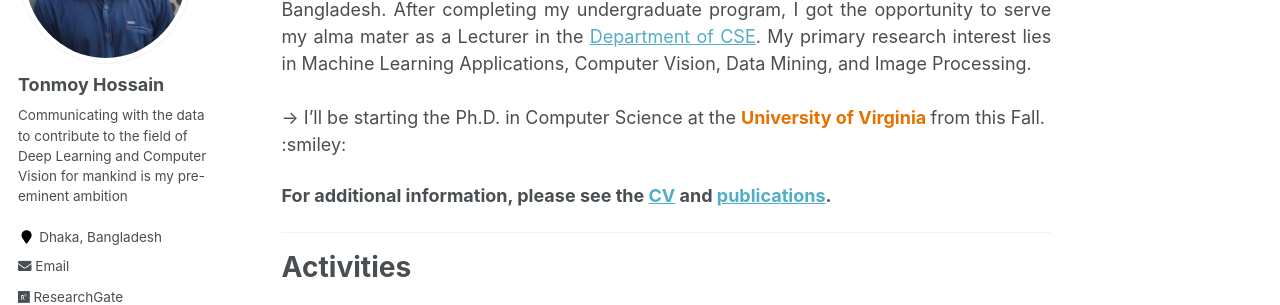
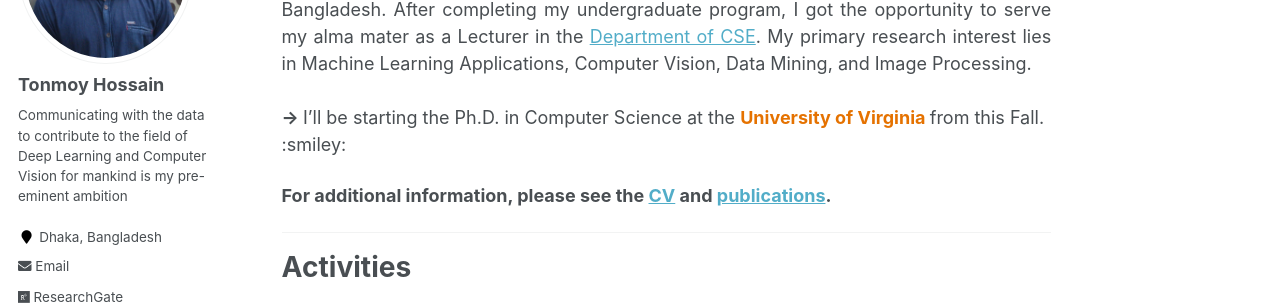
Before and after one commit to shaeekh/shaeekh.github.io, a Jekyll site: the page built from _pages/about.md, in a window 1280 px wide and 900 px high. Shown: the part 240-545 px from the top of the window. Built offline with Jekyll 4.4.1, drawn with Linux system fonts in a browser that asks for light colours; some web fonts are replaced.

Commit message:
Update about.md

```diff
--- a/_pages/about.md
+++ b/_pages/about.md
@@ -14,7 +14,7 @@ Greetings!!!
 
 I am Tonmoy Hossain. I have completed my undergraduate in Computer Science and Engineering from <a href="http://aust.edu/">Ahsanullah University of Science and Technology (AUST)</a>, Dhaka, Bangladesh. After completing my undergraduate program, I got the opportunity to serve my alma mater as a Lecturer in the <a href="https://www.aust.edu/cse">Department of CSE</a>. My primary research interest lies in Machine Learning Applications, Computer Vision, Data Mining, and Image Processing.<br /><br /></div>
 
-&#8594; I’ll be starting the Ph.D. in Computer Science at the <span style="color:#E57200"><b> University of Virginia </b></span> from this Fall. :smiley: <br />
+<b>&#8594; </b> I’ll be starting the Ph.D. in Computer Science at the <span style="color:#E57200"><b> University of Virginia </b></span> from this Fall. :smiley: <br />
 
 
 **For additional information, please see the [CV](https://tonmoy-hossain.github.io/cv/) and [publications](https://tonmoy-hossain.github.io/publications/).**
```
